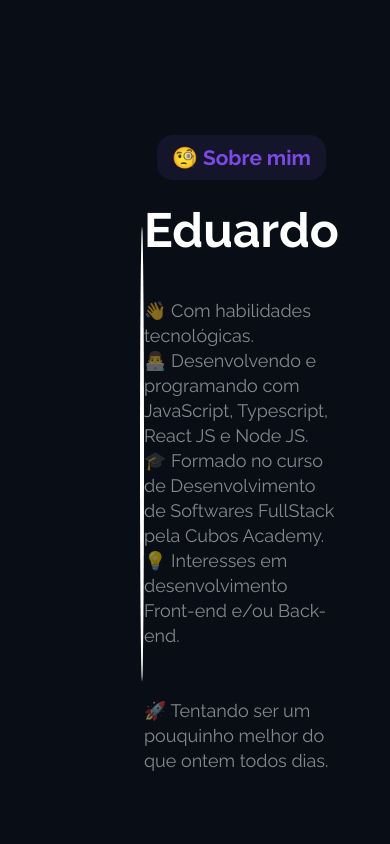
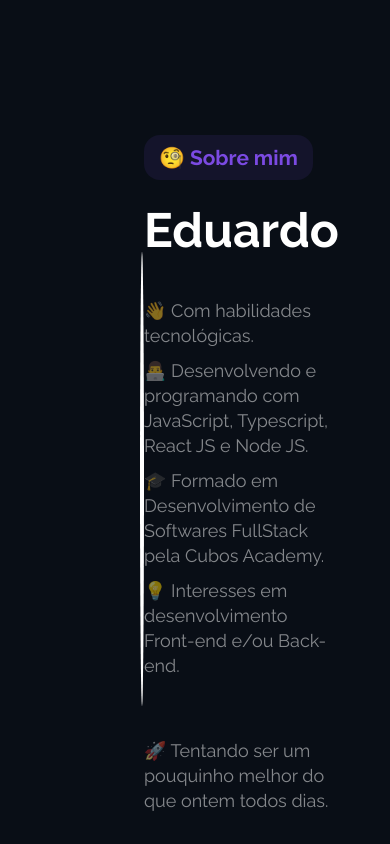
Before and after one commit to EduardoRag/portfolio, a React (Vite) app: page / in a window 390 px wide. Shown: the part 1000-1844 px from the top of the page. Built offline with nearby package versions, Linux system fonts and the light colour scheme; grey boxes are pictures that could not be loaded.

Commit message:
Update: Added responsiveness to about me section

```diff
--- a/src/components/AboutMe.tsx
+++ b/src/components/AboutMe.tsx
@@ -14,7 +14,7 @@ function AboutMe() {
 
                 <p>👨‍💻 Desenvolvendo e programando com JavaScript, Typescript, React JS e Node JS.</p>
 
-                <p>🎓 Formado no curso de Desenvolvimento de Softwares FullStack pela Cubos Academy.</p>
+                <p>🎓 Formado em Desenvolvimento de Softwares FullStack pela Cubos Academy.</p>
 
                 <p>💡 Interesses em desenvolvimento Front-end e/ou Back-end.</p>
 
--- a/src/styles/aboutme.module.scss
+++ b/src/styles/aboutme.module.scss
@@ -6,7 +6,6 @@
     justify-content: space-between;
 
     margin: 144px 140px 186px 140px;
-}
 
     .pic-div {
         width: 454px;
@@ -26,19 +25,46 @@
         flex-direction: column;
 
         h2 {
-        align-self: center;
+            align-self: flex-start;
         }
 
         p {
             color: $white-fifty-opacity;
             font-family: 'Raleway', sans-serif;
-        font-size: 18px;
+            font-size: 1.8rem;
             font-style: normal;
             font-weight: 400;
             line-height: 25px;
+            margin-bottom: 10px;
 
             &:last-child {
                 margin-top: 50px;
             }
         }
     }
+
+    @media (min-width: 1200px) and (max-width: 1390px) {
+        .pic-div {
+            width: 255px;
+            height: 255px;
+
+            border-radius: 50%;
+        }
+
+        .about-me {
+            width: 60%;
+
+            h2 {
+                font-size: 1.8rem;
+            }
+
+            p {
+                font-size: 1.6rem;
+
+                &:last-child {
+                    margin-top: 30px;
+                }
+            }
+        }
+    }
+}
--- a/src/styles/global.scss
+++ b/src/styles/global.scss
@@ -27,10 +27,6 @@ body {
 }
 
 .h2 {
-  display: flex;
-  align-items: center;
-  justify-content: center;
-
   padding: 10px 15px;
 
   border-radius: 16px;
```
Lines whose indentation alone changed are shown as unchanged.
